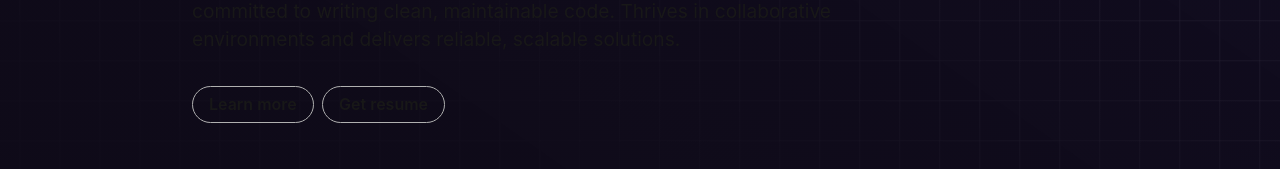
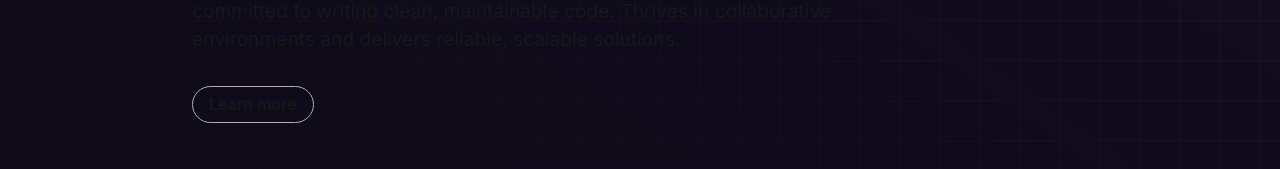
Before and after one commit to LyneQ/portfolio-v2, a Vue app: page / in a window 1280 px wide. Shown: the part 479-648 px from the top of the page. Built offline with nearby package versions, Linux system fonts and the light colour scheme.

Commit message:
Comment out the "Get resume" button in Who.vue.

```diff
--- a/src/components/home/Who.vue
+++ b/src/components/home/Who.vue
@@ -17,7 +17,7 @@ import Badge from "@/components/utils/Badge.vue";
 
       <div class="buttons-group">
         <a href="https://github.com/LyneQ" target="_blank" ><Badge class="url-link who-btn" text="Learn more" /> </a>
-        <a href="/public/favicon.ico" download><Badge class="url-link who-btn" text="Get resume" /> </a>
+       <!-- <a href="/public/resume" download><Badge class="url-link who-btn" text="Get resume" /> </a> -->
       </div>
     </div>
 
```
Also changed, not shown: 1 other file (tests, documents, lock files or other folders).
